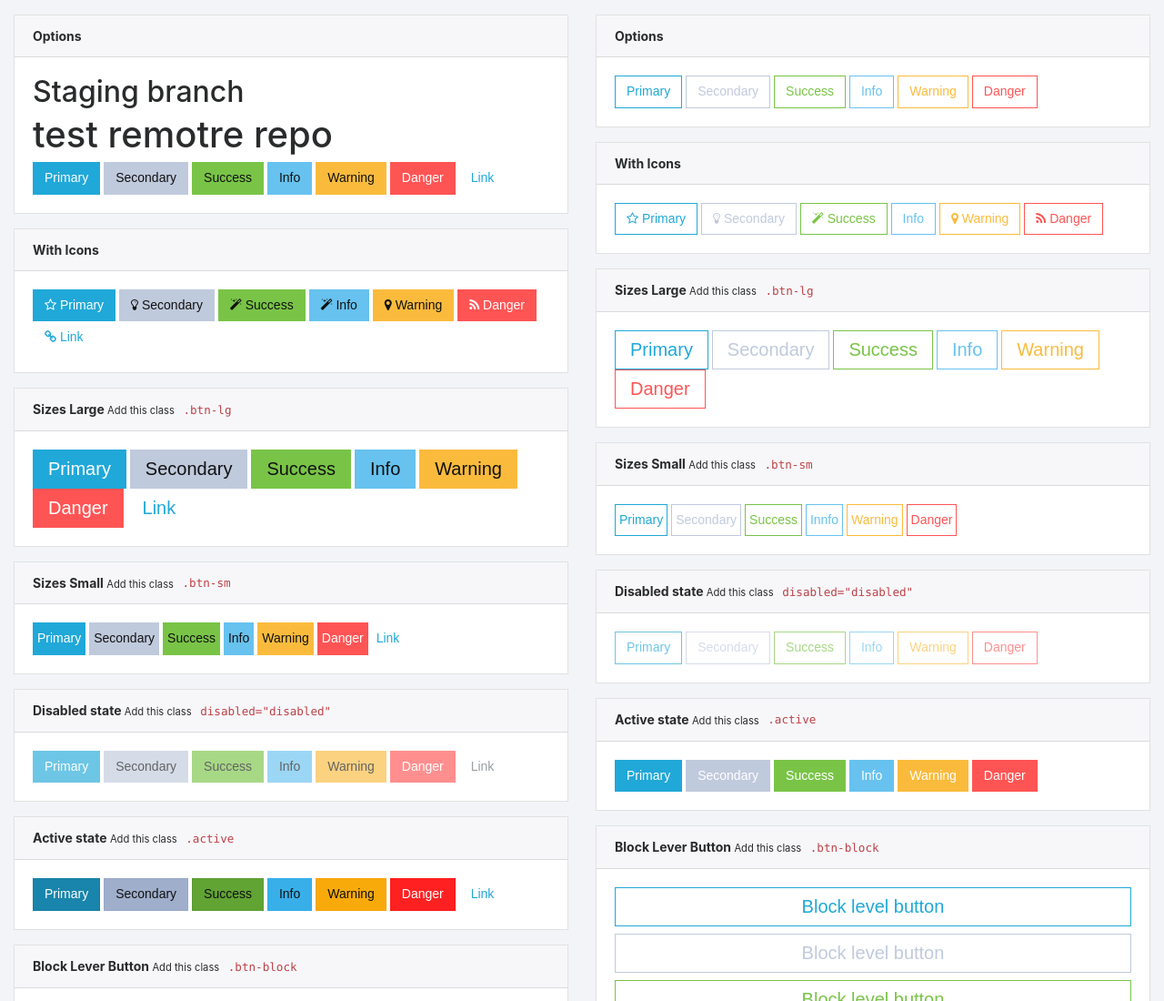
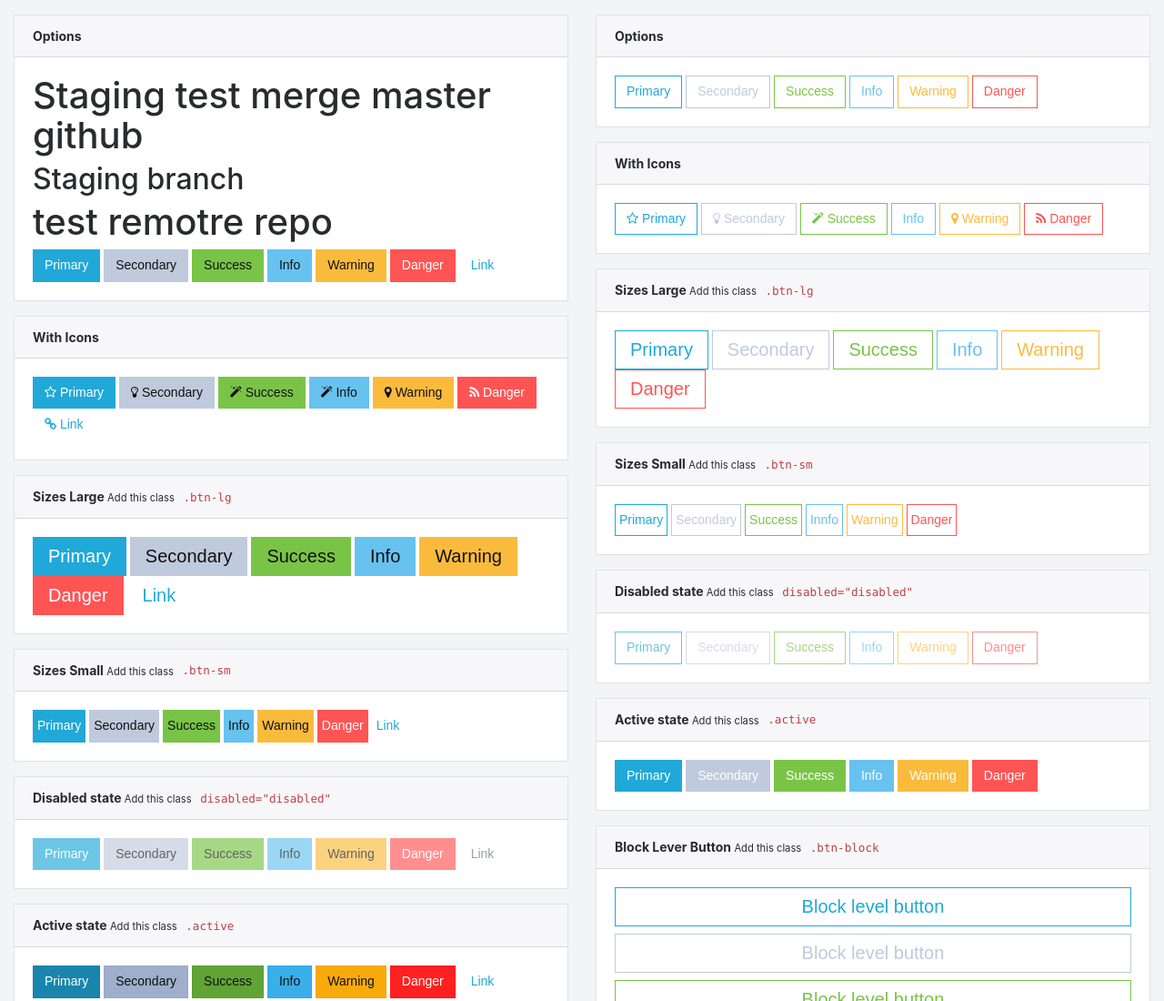
Before and after one commit to linhmuc/bst002, a website: page index.html in a window 1280 px wide. Shown: the top 1100 px of the page at 91% size. Drawn offline with Linux system fonts and the light colour scheme.

Commit message:
test merge github

```diff
--- a/index.html
+++ b/index.html
@@ -19,6 +19,7 @@
                         <div class="card-title"><strong>Options</strong></div>
                     </div>
                     <div class="card-body option">
+                        <h1>Staging test merge master github</h1>
                         <h2>Staging branch</h2>
                         <h1>test remotre repo</h1>
                         <button type="button" class="btn btn-primary">Primary</button>
```
